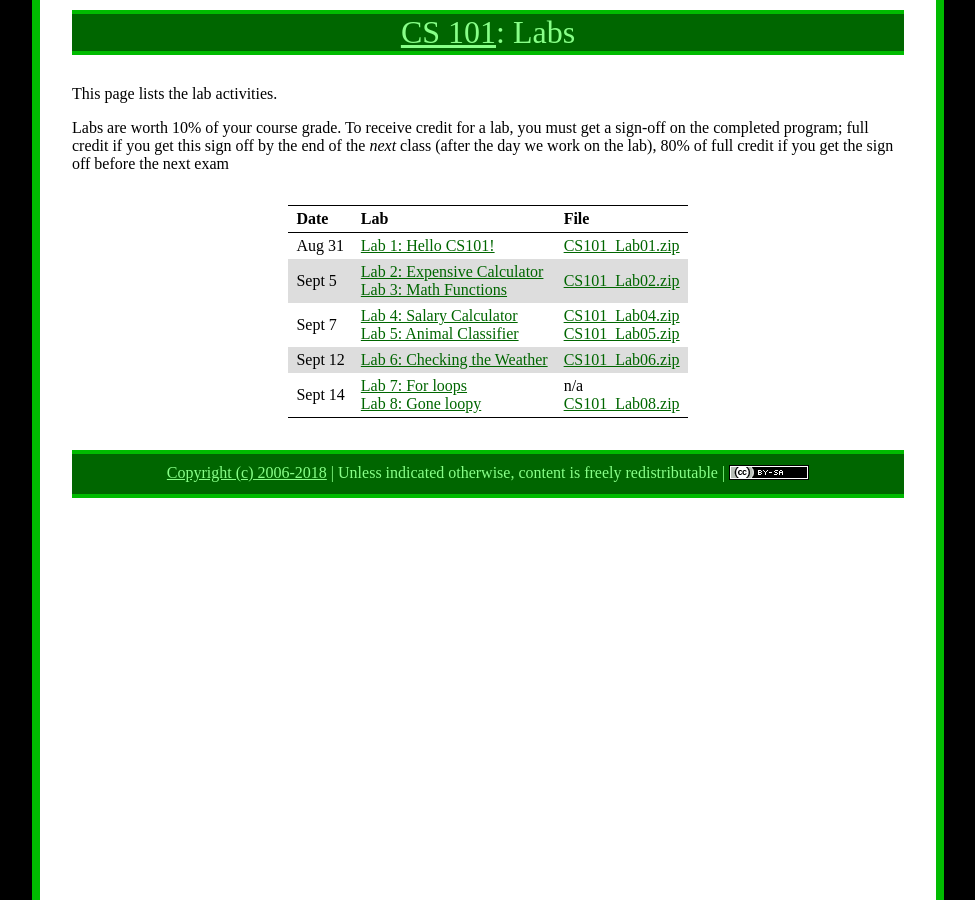
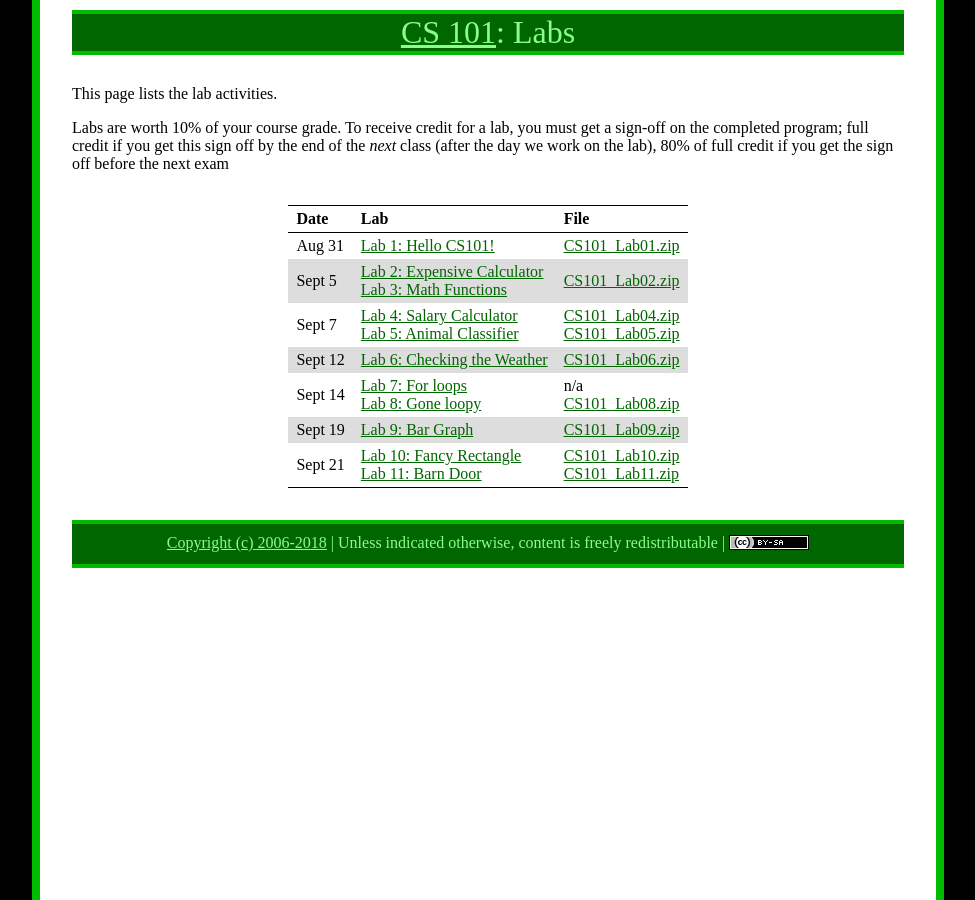
Before and after one commit to ycpcs/cs101-fall2018, a Jekyll site: the page built from labs/index.md, in a window 1280 px wide. Shown: the whole page, without its empty margins (152-1127 px from the left). Built offline with Jekyll 4.4.1, drawn with Linux system fonts in a browser that asks for light colours; part of the change alters nothing that is shown.

Commit message:
update lab index
update lab index

```diff
--- a/labs/index.md
+++ b/labs/index.md
@@ -13,20 +13,11 @@ Labs are worth 10% of your course grade.  To receive credit for a lab, you must
 > Sept 5 | [Lab 2: Expensive Calculator](lab02.html) <br /> [Lab 3: Math Functions](lab03.html) | [CS101\_Lab02.zip](CS101_Lab02.zip)
 > Sept 7 | [Lab 4: Salary Calculator](lab04.html) <br /> [Lab 5: Animal Classifier](lab05.html) | [CS101\_Lab04.zip](CS101_Lab04.zip) <br /> [CS101\_Lab05.zip](CS101_Lab05.zip)
 > Sept 12| [Lab 6: Checking the Weather](lab06.html) | [CS101\_Lab06.zip](CS101_Lab06.zip)
-> Sept 14| [Lab 7: For loops](lab07.html) <br /> [Lab 8: Gone loopy](lab08.html) | n/a <br /> [CS101\_Lab08.zip](CS101_Lab08.zip)
+> Sept 14| [Lab 7: For loops](lab07.html) <br /> [Lab 8: Gone loopy](lab08.html)  | n/a <br /> [CS101\_Lab08.zip](CS101_Lab08.zip)
+> Sept 19| [Lab 9: Bar Graph](lab09.html) | [CS101\_Lab09.zip](CS101_Lab09.zip)
+> Sept 21| [Lab 10: Fancy Rectangle](lab10.html) <br /> [Lab 11: Barn Door](lab11.html) | [CS101\_Lab10.zip](CS101_Lab10.zip) <br /> [CS101\_Lab11.zip](CS101_Lab11.zip)
 
 <!--
-> Feb 1 | [Lab 4: Salary Calculator](lab04.html) | [CS101\_Lab04.zip](CS101_Lab04.zip)
-> Feb 6 | [Lab 5: Animal Classifier](lab05.html) | [CS101\_Lab05.zip](CS101_Lab05.zip)
-> Feb 8 | [Lab 6: Checking the Weather](lab06.html) | [CS101\_Lab06.zip](CS101_Lab06.zip)
-> Feb 13 | **Exam 1**
-> Feb 15 | [Lab 7: For loops](lab07.html) | n/a
-> Feb 20 | [Lab 8: Gone loopy](lab08.html) | [CS101\_Lab08.zip](CS101_Lab08.zip)
-> Feb 22 | [Lab 9: Bar Graph](lab09.html) | [CS101\_Lab09.zip](CS101_Lab09.zip)
-> Feb 27 | *Winter vacation, no class*
-> Mar 1 | *Winter vacation, no class*
-> Mar 6 | [Lab 10: Fancy Rectangle](lab10.html) | [CS101\_Lab10.zip](CS101_Lab10.zip)
-> Mar 8 | [Lab 11: Barn Door](lab11.html) | [CS101\_Lab11.zip](CS101_Lab11.zip)
 > Mar 13 | **Exam 2**
 > Mar 15 | [Lab 12: Array Exercises](lab12.html) | n/a
 > Mar 20 | [Lab 13: Kitten Pictures](lab13.html) | [CS101\_Lab13.zip](CS101_Lab13.zip)
```
